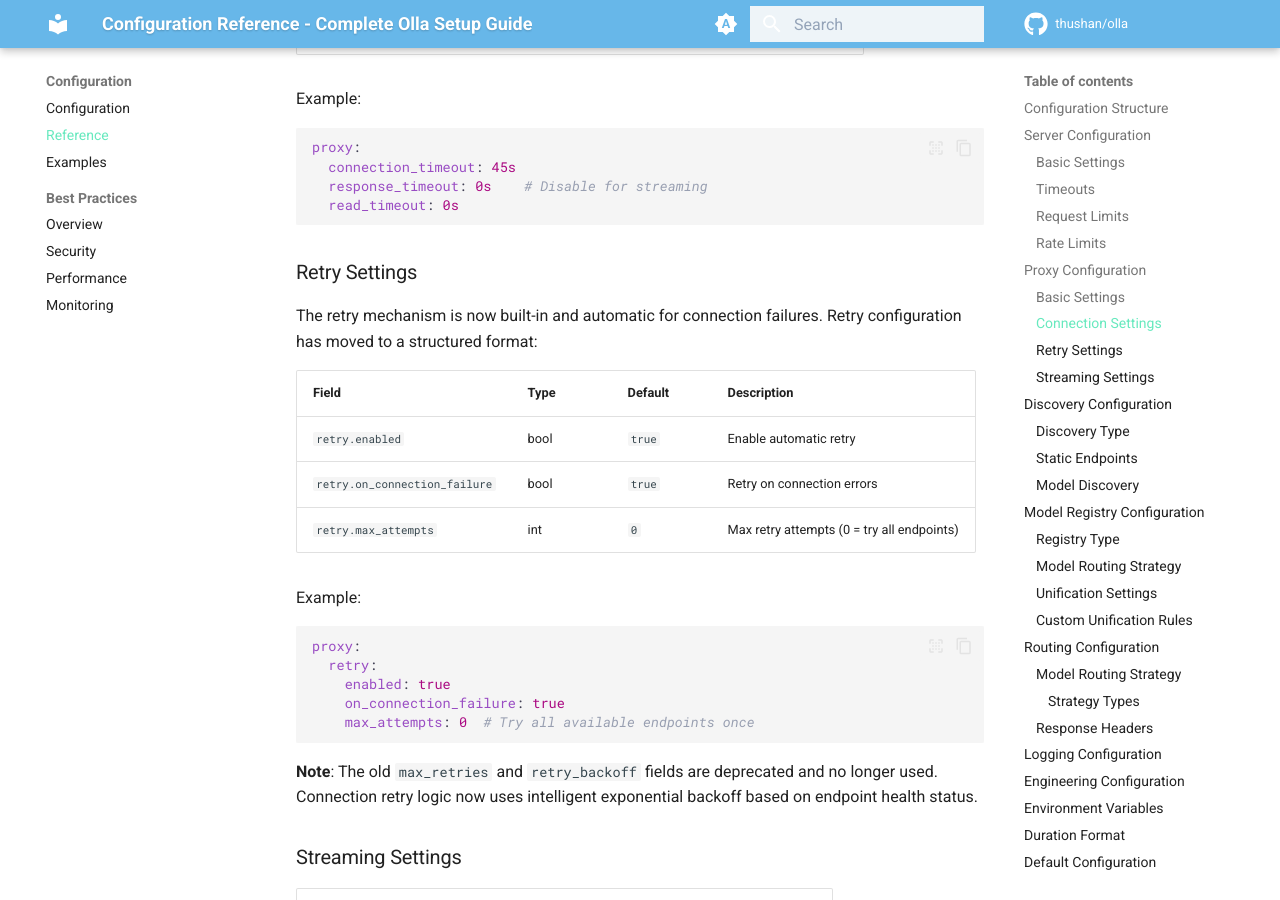
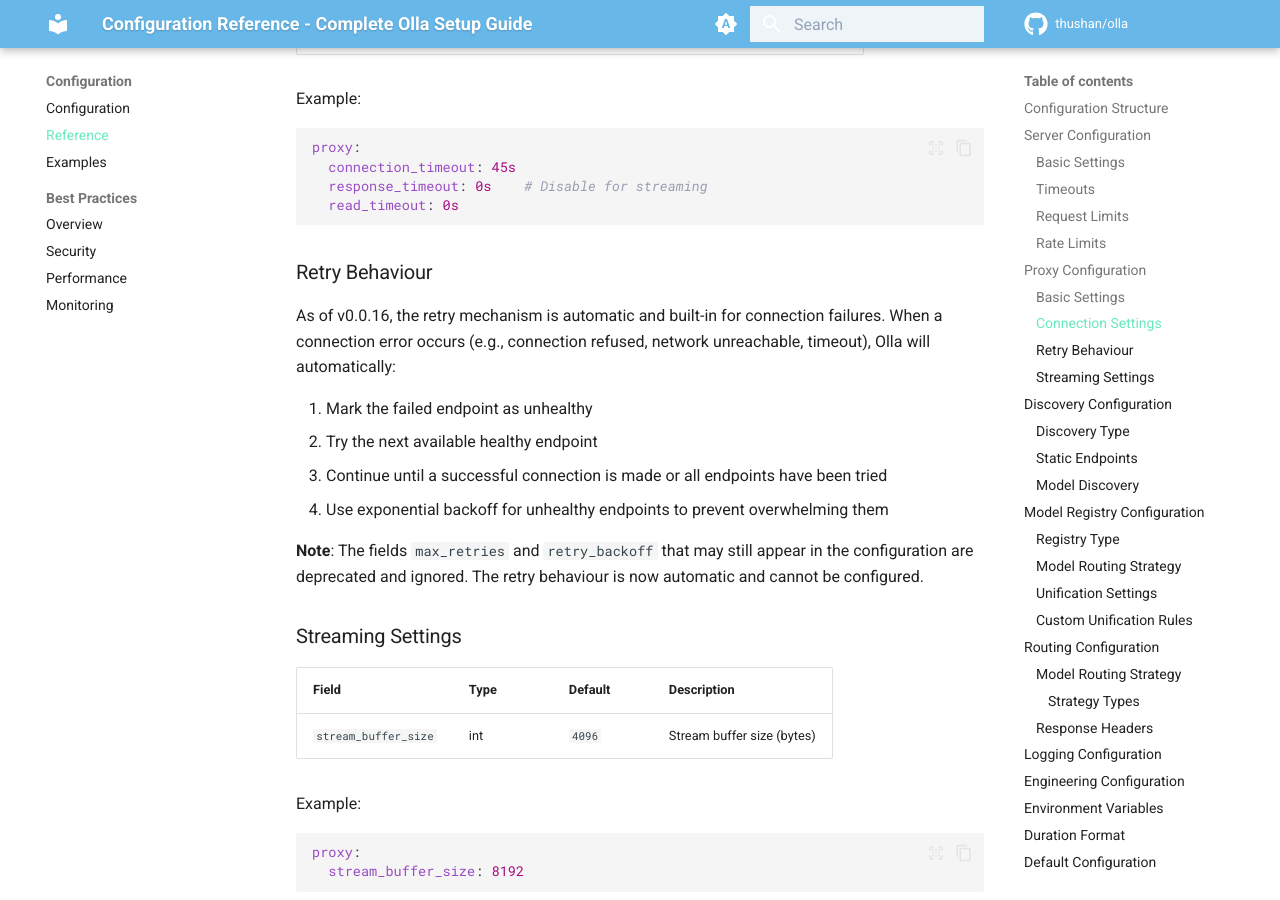
Before and after one commit to leo-3889/olla, an MkDocs documentation site: the page built from docs/content/configuration/reference.md, in a window 1280 px wide and 900 px high, scrolled down 3875 px. Built offline with MkDocs 1.6.1 and Material for MkDocs 9.7.7, drawn with Linux system fonts in a browser that asks for light colours; emoji names are drawn with the system emoji font; comment, search, counter and statistics services are not loaded; some of the changed text lies outside the part shown.

````diff
--- a/docs/content/configuration/reference.md
+++ b/docs/content/configuration/reference.md
@@ -164,27 +164,16 @@ proxy:
   read_timeout: 0s
 ```
 
-### Retry Settings
+### Retry Behaviour
 
-The retry mechanism is now built-in and automatic for connection failures. Retry configuration has moved to a structured format:
+As of v0.0.16, the retry mechanism is automatic and built-in for connection failures. When a connection error occurs (e.g., connection refused, network unreachable, timeout), Olla will automatically:
 
-| Field | Type | Default | Description |
-|-------|------|---------|-------------|
-| `retry.enabled` | bool | `true` | Enable automatic retry |
-| `retry.on_connection_failure` | bool | `true` | Retry on connection errors |
-| `retry.max_attempts` | int | `0` | Max retry attempts (0 = try all endpoints) |
+1. Mark the failed endpoint as unhealthy
+2. Try the next available healthy endpoint
+3. Continue until a successful connection is made or all endpoints have been tried
+4. Use exponential backoff for unhealthy endpoints to prevent overwhelming them
 
-Example:
-
-```yaml
-proxy:
-  retry:
-    enabled: true
-    on_connection_failure: true
-    max_attempts: 0  # Try all available endpoints once
-```
-
-**Note**: The old `max_retries` and `retry_backoff` fields are deprecated and no longer used. Connection retry logic now uses intelligent exponential backoff based on endpoint health status.
+**Note**: The fields `max_retries` and `retry_backoff` that may still appear in the configuration are deprecated and ignored. The retry behaviour is now automatic and cannot be configured.
 
 ### Streaming Settings
 
@@ -541,14 +530,10 @@ proxy:
   connection_timeout: 30s
   response_timeout: 0s
   read_timeout: 0s
-  # DEPRECATED as of v0.0.16 - Use retry configuration instead
+  # DEPRECATED as of v0.0.16 - retry is now automatic
   # max_retries: 3
   # retry_backoff: 1s
   stream_buffer_size: 4096
-  retry:
-    enabled: true
-    on_connection_failure: true
-    max_attempts: 0
 
 discovery:
   type: "static"
````
Also changed, not shown: CLAUDE.md (+2 -2 lines), docs/content/api-reference/overview.md (+1 -1 lines), docs/content/concepts/health-checking.md (+5 -13 lines), docs/content/configuration/overview.md (+9 -13 lines), readme.md.
